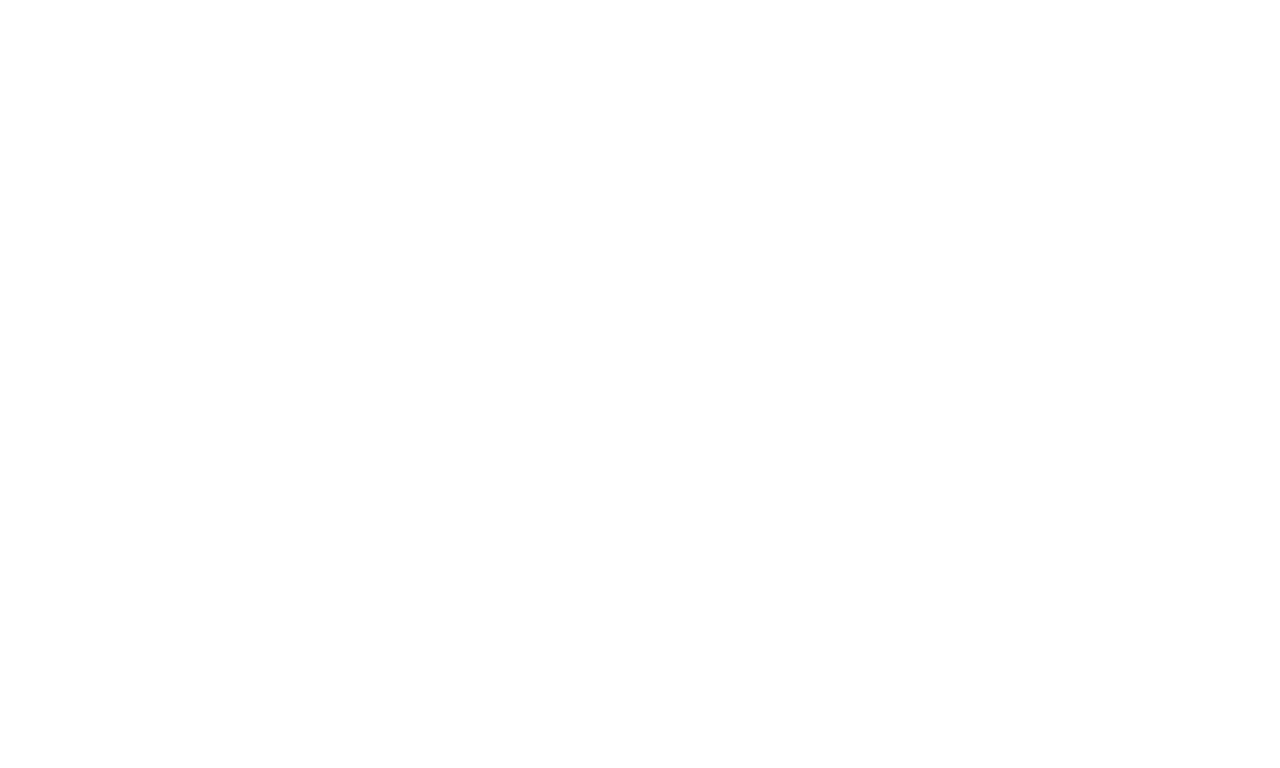
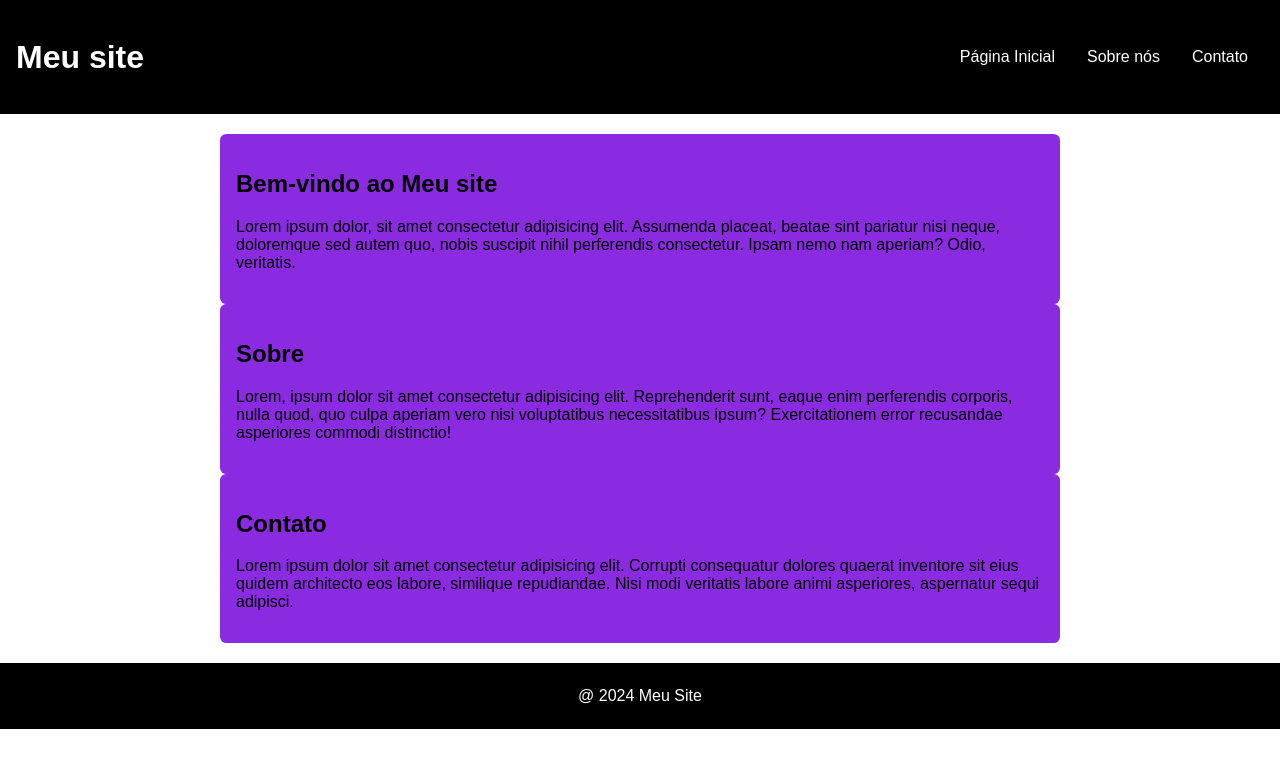
Before and after one commit to Anairda2023/UC3, a plain HTML site: page aula2802/mobilefirst.html in a window 1280 px wide. Drawn offline with Linux system fonts and the light colour scheme.

Commit message:
media screen

```diff
--- /dev/null
+++ b/aula2802/mobilefirst.css
@@ -0,0 +1,70 @@
+body {
+    font-family: Arial, sans-serif;
+    margin: 0;
+    padding: 0;
+    font-size: 1rem;
+    display: flex;
+    flex-direction: column;
+    min-height: 100vh;
+}
+
+header {
+    color: white;
+    background-color: black;
+    text-align: center;
+
+}
+
+ul {
+    display: flex;
+    justify-content: space-evenly;
+    list-style: none;
+
+}
+
+li {
+    text-decoration: none;
+    padding: 1rem;
+
+}
+ li a{
+    text-decoration: none;
+    color: white;
+ }
+
+h2 {
+    display: flex;
+    text-align: center;
+}
+
+main {
+    padding: 1.25rem;
+    margin: 1rem, 20rem, 1rem, 20rem;
+}
+
+section {
+    background-color: blueviolet;
+    padding: 1rem;
+    border-radius: 0.4rem;
+}
+
+footer {
+    background-color: black;
+    color: white;
+    padding: 1.5rem;
+    text-align: center;
+}
+
+@media (min-width: 775px) {
+    header {
+        display: flex;
+        align-items: center;
+        justify-content: space-between;
+        padding: 1rem;
+
+    }
+    main {
+        max-width: 840px;
+        margin: 0 auto;
+    }
+}
--- a/aula2802/mobilefirst.html
+++ b/aula2802/mobilefirst.html
@@ -1,14 +1,60 @@
 <!DOCTYPE html>
-<html lang="en">
+<html lang="pt-br">
+
 <head>
     <meta charset="UTF-8">
     <meta name="viewport" content="width=device-width, initial-scale=1.0">
     <title>MobileFirst</title>
+    <link rel="stylesheet" href="mobilefirst.css">
 </head>
+
 <body>
     <header>
+        <h1>Meu site</h1>
 
+        <nav>
+            <ul>
+                <li><a href ="Página Inicial">Página Inicial</a></li>
+                <li><a href="Sobre nós">Sobre nós</a></li>
+                <li><a href="Contato">Contato</a></li>
+            </ul>
+        </nav>
     </header>
 
+
+    <main>
+
+        <section>
+            <h2>Bem-vindo ao Meu site</h2>
+
+            <p>Lorem ipsum dolor, sit amet consectetur adipisicing elit. Assumenda placeat, beatae sint pariatur
+                nisi neque, doloremque sed autem quo, nobis suscipit nihil perferendis consectetur. Ipsam nemo nam
+                aperiam? Odio, veritatis.
+            </p>
+
+        </section>
+        <section>
+            <h2>Sobre</h2>
+
+            <p>Lorem, ipsum dolor sit amet consectetur adipisicing elit. Reprehenderit sunt, eaque enim perferendis
+                corporis, nulla quod, quo culpa aperiam vero nisi voluptatibus necessitatibus ipsum? Exercitationem
+                error recusandae asperiores commodi distinctio!
+            </p>
+
+        </section>
+
+        <section>
+            <h2>Contato</h2>
+
+            <p>Lorem ipsum dolor sit amet consectetur adipisicing elit. Corrupti consequatur dolores quaerat
+                inventore sit eius quidem architecto eos labore, similique repudiandae. Nisi modi veritatis labore
+                animi asperiores, aspernatur sequi adipisci.
+            </p>
+        </section>
+
+
+    </main>
+    <footer>@ 2024 Meu Site</footer>
 </body>
+
 </html>
```
Also changed, not shown: aula2802/mediaquery.css (renamed from aula2802/style.css).
